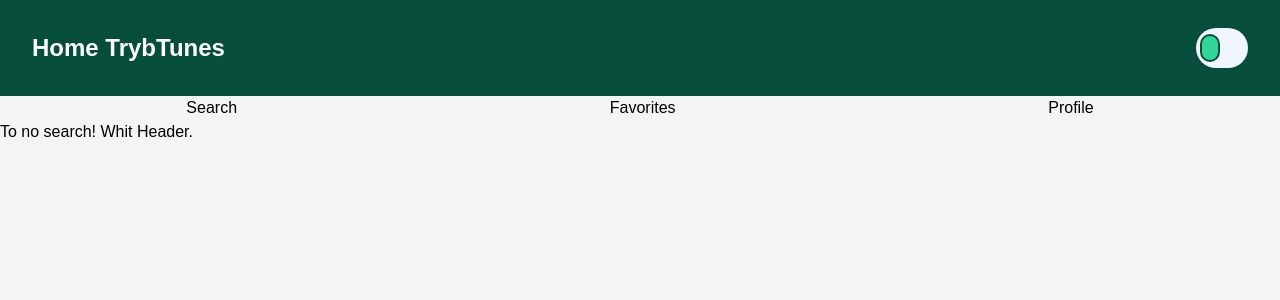
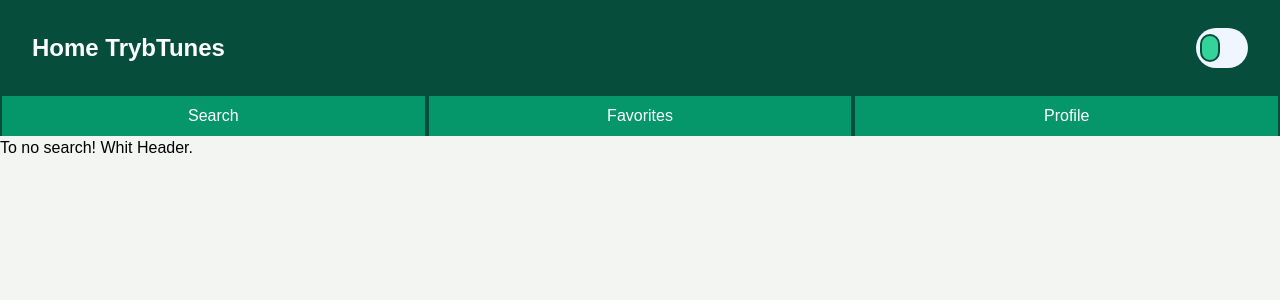
Before and after one commit to blmarquess/MyTunes, a React (Create React App) app: page /search in a window 1280 px wide. Shown: the top 300 px of the page. Built offline with nearby package versions, Linux system fonts and the light colour scheme; some icons are missing.

Commit message:
Fix: Style menu navigation

```diff
--- a/src/components/Header.jsx
+++ b/src/components/Header.jsx
@@ -2,6 +2,9 @@ import React from 'react';
 import { Link } from 'react-router-dom';
 import { getUser } from '../services/userAPI';
 import UserIcon from './UserIcon';
+
+const menuStyle = `flex border-l-2 border-r-2 border-green-900 bg-green-600 px-8 py-2
+w-52 text-white justify-center  flex-grow shrink `;
 
 export default class Header extends React.Component {
   constructor() {
@@ -50,17 +53,17 @@ export default class Header extends React.Component {
           </div>
         </div>
         <nav className="flex items-center justify-around">
-          <div>
+          <div className={ menuStyle }>
             <Link to="/search" data-testid="link-to-search">
               Search
             </Link>
           </div>
-          <div>
+          <div className={ menuStyle }>
             <Link to="/favorites" data-testid="link-to-favorites">
               Favorites
             </Link>
           </div>
-          <div>
+          <div className={ menuStyle }>
             <Link to="/profile" data-testid="link-to-profile">
               Profile
             </Link>
```
